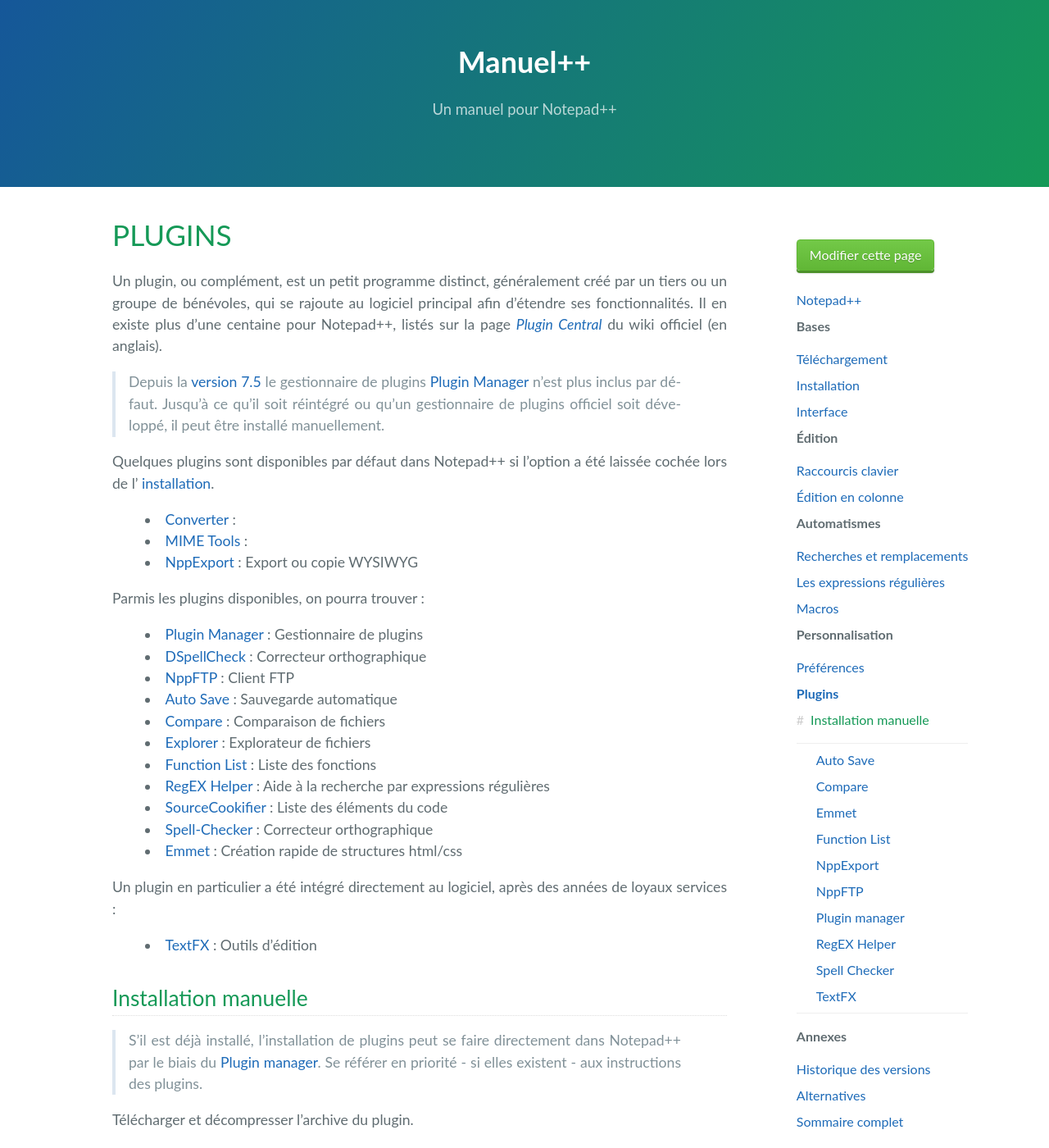
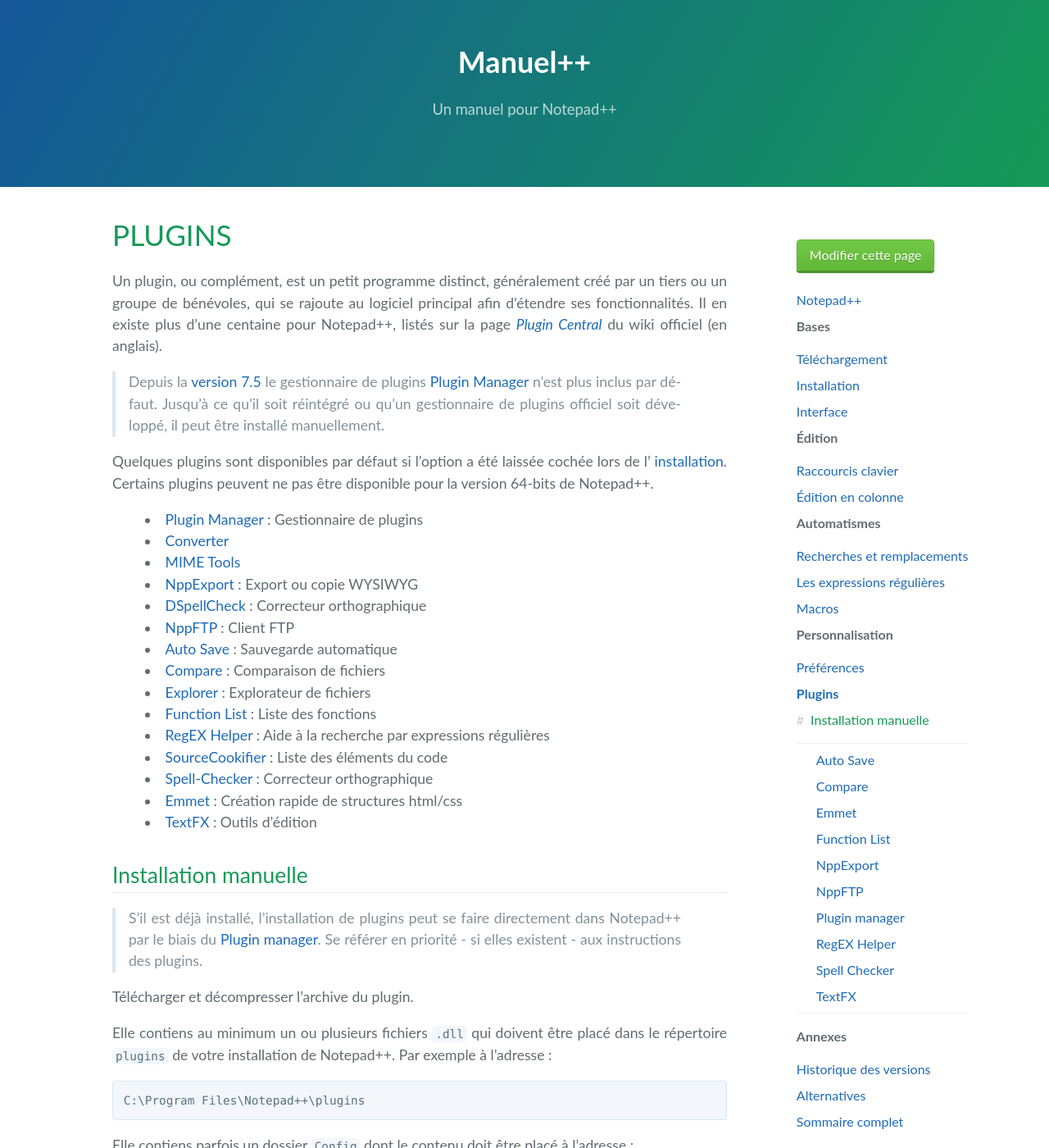
Before and after one commit to popnikos/nppmanuel, a Jekyll site: the page built from _pages/plugins.md, in a window 1280 px wide and 1400 px high. Shown: the whole window at 82% size. Built offline with Jekyll 4.4.1, drawn with Linux system fonts in a browser that asks for light colours.

```diff
--- a/_pages/plugins.md
+++ b/_pages/plugins.md
@@ -8,15 +8,12 @@ Un plugin, ou complément, est un petit programme distinct, généralement cré
 
 > Depuis la [version 7.5](historique-des-versions.md) le gestionnaire de plugins [Plugin Manager](plugins/plugin-manager.md) n'est plus inclus par défaut. Jusqu'à ce qu'il soit réintégré ou qu'un gestionnaire de plugins officiel soit développé, il peut être installé manuellement.
 
-Quelques plugins sont disponibles par défaut dans Notepad++ si l'option a été laissée cochée lors de l' [installation](installation.md).
-
-- [Converter](plugins/converter.md) :
-- [MIME Tools](plugins/mime-tools.md) :
-- [NppExport](plugins/nppexport.md) : Export ou copie WYSIWYG
-
-Parmis les plugins disponibles, on pourra trouver :
+Quelques plugins sont disponibles par défaut si l'option a été laissée cochée lors de l' [installation](installation.md). Certains plugins peuvent ne pas être disponible pour la version 64-bits de Notepad++.
 
 - [Plugin Manager](plugins/plugin-manager.md) : Gestionnaire de plugins
+- [Converter](plugins/converter.md)
+- [MIME Tools](plugins/mime-tools.md)
+- [NppExport](plugins/nppexport.md) : Export ou copie WYSIWYG
 - [DSpellCheck](plugins/dspellcheck.md) : Correcteur orthographique
 - [NppFTP](plugins/nppftp.md) : Client FTP
 - [Auto Save](plugins/auto-save.md) : Sauvegarde automatique
@@ -27,9 +24,6 @@ Parmis les plugins disponibles, on pourra trouver :
 - [SourceCookifier](plugins/sourcecookifier.md) : Liste des éléments du code
 - [Spell-Checker](plugins/spell-checker.md) : Correcteur orthographique
 - [Emmet](plugins/emmet.md) : Création rapide de structures html/css
-
-Un plugin en particulier a été intégré directement au logiciel, après des années de loyaux services :
-
 - [TextFX](plugins/textfx.md) : Outils d'édition
 
 ## Installation manuelle
```
Also changed, not shown: _pages/plugins/textfx.md (+3 -3 lines).
